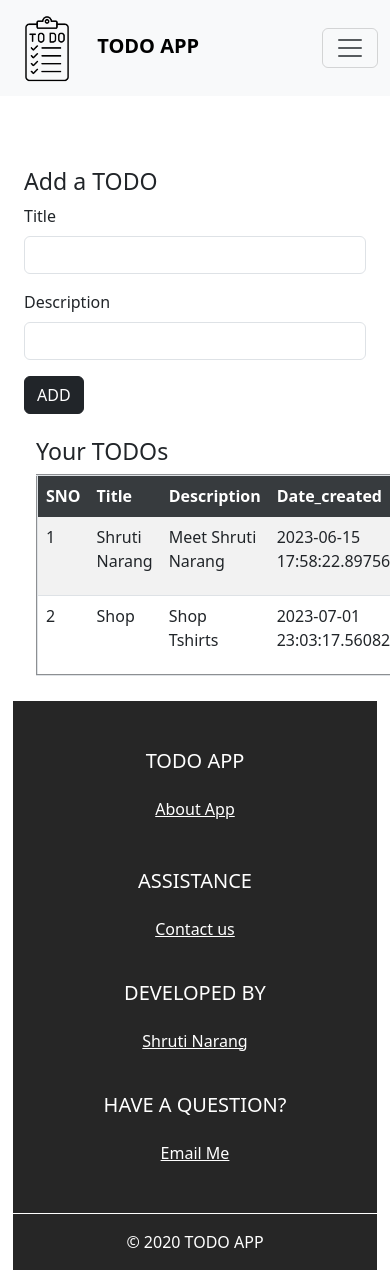
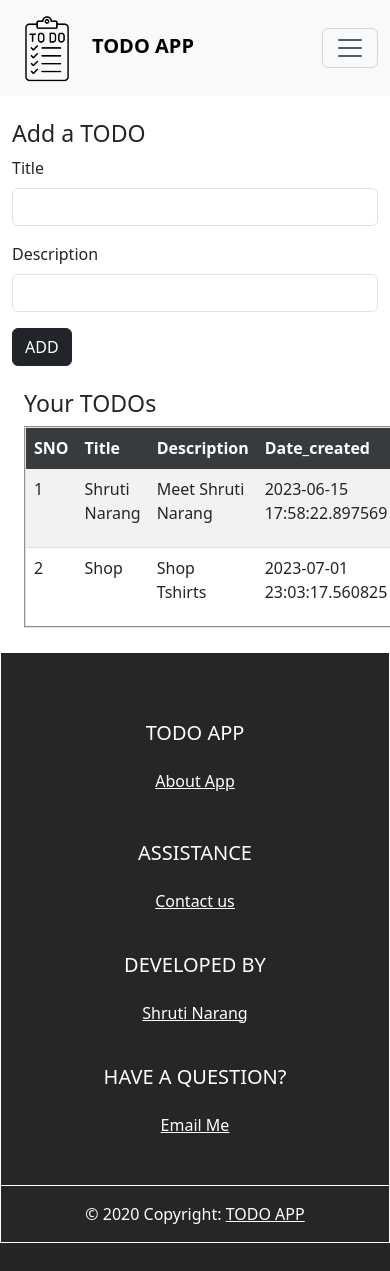
Before and after one commit to shrutinarang34/Todo-App, a Flask app: page / in a window 390 px wide; the page is wider, and only the part inside the window is pictured. After the commit the page ends 1243 px from the top of that part, so only its background shows below. Run offline with Flask 3, Linux system fonts and the light colour scheme; data comes from the database, SQL or seed files in the repository.

Commit message:
responsive

```diff
--- a/static/style.css
+++ b/static/style.css
@@ -4,33 +4,41 @@ body {
     font-family: "Helvetica Neue", Helvetica, Arial, sans-serif;
     color: #444;
   }
-.nav-color{
-    background-color: #A2A29F;
-}
-.Logo{
+
+  .nav-color {
+    background-color: #a2a29f;
+  }
+
+  .Logo {
     height: 70px;
     width: 70px;
     margin-right: 10px;
-}
+  }
 
-.todo{
+  .todo {
     color: black;
     margin-right: 10px;
     font-weight: bold;
-}
-.nav-item{
+  }
+
+  .nav-item {
     color: black;
     margin-right: 10px;
+    font-weight: 500;
+  }
 
-    font-weight: 500;
-}
-.nav-item:hover{
+  .nav-item:hover {
     text-decoration: underline;
-}
-.foot{
+  }
+
+  .foot {
     background-color: #262626;
     color: white;
     width: 100%;
     margin-bottom: 0;
     padding-bottom: 0;
   }
+
+  .container {
+    margin-top: 20px;
+  }
--- a/templates/base.html
+++ b/templates/base.html
@@ -13,23 +13,26 @@
       type="image/x-icon"
       href="{{url_for('static',filename='Arrowai.png')}}"
     />
+    <link rel="stylesheet" href="https://cdn.jsdelivr.net/npm/bootstrap@5.3.0/dist/css/bootstrap.min.css">
+
     <link
+      href="https://cdn.jsdelivr.net/npm/bootstrap@5.3.0/dist/css/bootstrap.min.css"
       rel="stylesheet"
-      href="https://cdn.jsdelivr.net/npm/bootstrap@5.3.0/dist/css/bootstrap.min.css"
+      integrity="sha384-9ndCyUaIbzAi2FUVXJi0CjmCapSmO7SnpJef0486qhLnuZ2cdeRhO02iuK6FUUVM"
+      crossorigin="anonymous"
     />
   </head>
   <body>
         <!-- navbar -->
         <nav class="navbar navbar-expand-lg bg-body-tertiary nav-color">
             <div class="container-fluid">
-        <a class="navbar-brand todo" href="/">
-          <img
+              <a class="navbar-brand todo" href="/"
+                ><img
                   src="{{url_for('static',filename='Arrowai.png')}}"
                   alt=""
                   class="Logo"
-          />
-          TODO APP
-        </a>
+                />TODO APP</a
+              >
 
               <button
                 class="navbar-toggler"
@@ -63,24 +66,22 @@
               </div>
             </div>
           </nav>
-
-    <div class="container mt-5">
-      <div class="row">
-        <div class="col-lg-6 offset-lg-3">
 {% block body %}
 
 {% endblock body %}
-        </div>
-      </div>
-    </div>
-
     <!-- footer  -->
 
-    <footer class="text-center text-lg-start border border-white mt-xl-5 pt-4 foot">
+         <footer class="text-center text-lg-start border border-white mt-xl-5 pt-4 foot"
+      >
+
         <div class="container p-4">
+
           <div class="row">
+
             <div class="col-lg-3 col-md-6 mb-4 mb-lg-0">
-            <h5 class="text-uppercase mb-4">TODO APP</h5>
+              <h5 class="text-uppercase mb-4">
+                TODO APP
+              </h5>
 
               <ul class="list-unstyled mb-4">
                 <li>
@@ -89,41 +90,68 @@
               </ul>
             </div>
 
+
+
             <div class="col-lg-3 col-md-6 mb-4 mb-lg-0">
               <h5 class="text-uppercase mb-4">Assistance</h5>
 
               <ul class="list-unstyled">
                 <li>
-                <a href="https://shrutinarang34.github.io/MyPortfolio/" class="text-white">Contact us</a>
+                  <a
+                    href="https://shrutinarang34.github.io/MyPortfolio/"
+                    class="text-white"
+                    >Contact us</a
+                  >
                 </li>
                 <li></li>
               </ul>
             </div>
+
+
 
             <div class="col-lg-3 col-md-6 mb-4 mb-lg-0">
               <h5 class="text-uppercase mb-4">Developed By</h5>
 
               <ul class="list-unstyled">
                 <li>
-                <a href="https://www.linkedin.com/in/shruti-narang-212174229/" class="text-white">Shruti Narang</a>
+                  <a
+                    href="https://www.linkedin.com/in/shruti-narang-212174229/"
+                    class="text-white"
+                    >Shruti Narang</a
+                  >
                 </li>
               </ul>
             </div>
 
+
+
             <div class="col-lg-3 col-md-6 mb-4 mb-lg-0">
-            <h5 class="text-uppercase mb-4">Have a question?</h5>
+              <h5 class="text-uppercase mb-4">
+                Have a question?
+              </h5>
+
 
             <a href="mailto:shrutinarang34@gmail.com" style="color: white;">Email Me</a>
-          </div>
-        </div>
+
             </div>
 
-      <div class="text-center p-3 border-top border-white">
-        © 2020 TODO APP
+          </div>
+
+        </div>
+
+
+
+        <div class="text-center p-3 border-top border-white ">
+          © 2020 Copyright:
+          <a class="text-white" href="/">TODO APP</a>
         </div>
       </footer>
 
 
-    <script src="https://cdn.jsdelivr.net/npm/bootstrap@5.3.0/dist/js/bootstrap.bundle.min.js"></script>
+      <script
+      src="https://cdn.jsdelivr.net/npm/bootstrap@5.3.0/dist/js/bootstrap.bundle.min.js"
+      integrity="sha384-geWF76RCwLtnZ8qwWowPQNguL3RmwHVBC9FhGdlKrxdiJJigb/j/68SIy3Te4Bkz"
+      crossorigin="anonymous"
+    ></script>
   </body>
   </html>
```
Lines whose indentation alone changed are shown as unchanged.
